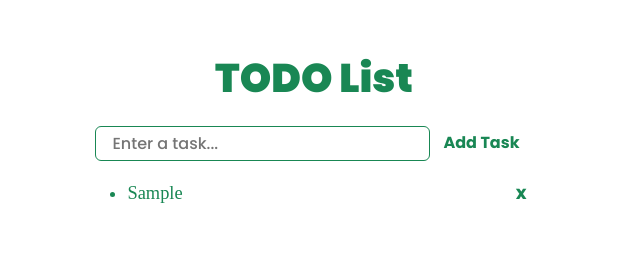
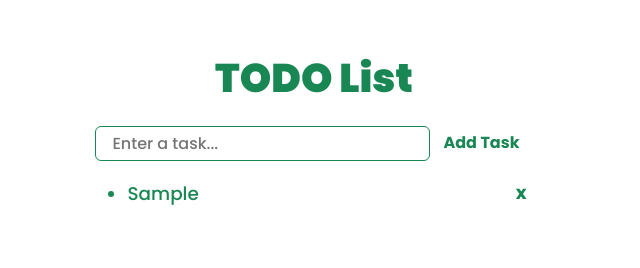
Before and after one commit to egjavier/activity12, a plain HTML site: page index.html in a window 1280 px wide. Both pictures are taken after typing "Sample" into the empty fields and a click on the button "Add Task". Shown: the top 268 px of the page, 326-966 px from the left. Drawn offline with nearby package versions, Linux system fonts and the light colour scheme.

Commit message:
corrected typo

```diff
--- a/style.css
+++ b/style.css
@@ -13,7 +13,7 @@ input:focus {
   outline-color: green
 }
 li {
-  font: 500 115% poopins;
+  font: 500 115% poppins;
   position: relative;
   line-height: 170%;
 }
```
